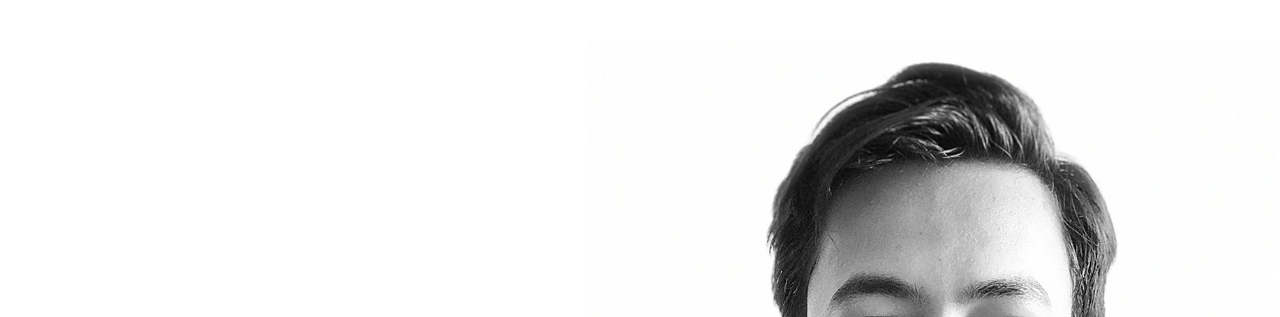
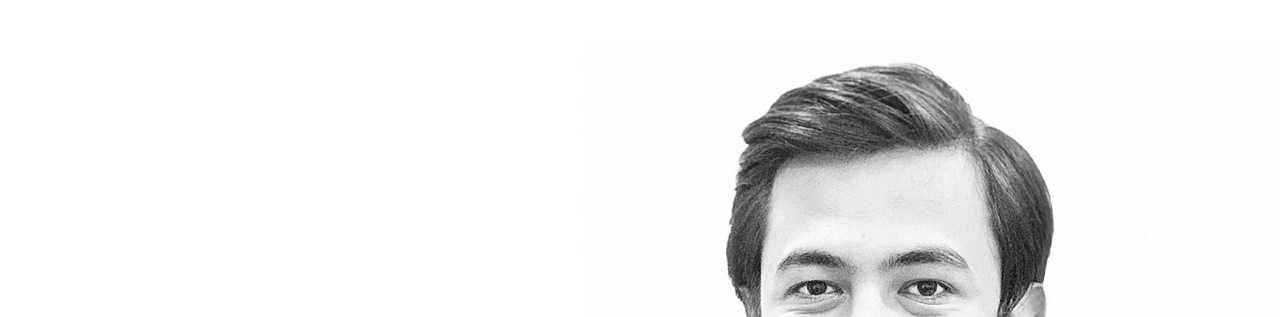
Before and after one commit to saidravshan/saidravshan, a plain HTML site: page index.html in a window 1280 px wide. Shown: the top 317 px of the page. Drawn offline with Linux system fonts and the light colour scheme.

Commit message:
new photo

```diff
--- a/index.html
+++ b/index.html
@@ -8,7 +8,7 @@
     <meta charset="UTF-8">
     <title>Saidravshan Shakirov</title>
     <meta name="viewport" content="width=device-width, initial-scale=1">
-    <meta property="og:image" content="https://saidravshan.com/img/saidravshan.jpg" />
+    <meta property="og:image" content="https://saidravshan.com/img/Saidravshan3.jpg" />
     <meta property="og:title" content="Saidravshans personal site" />
     <meta property="og:description" content="Shakirov Saidravshan - entrepreneur, IT-adviser, DevOps, Software developer" />
     <meta property="og:url" content="https://saidravshan.com" />
@@ -47,7 +47,7 @@
         </div>
 
         <div class="photo">
-            <img src="img/saidravshan.jpg" alt="Saidravshan Shakirov">
+            <img src="img/Saidravshan2.jpg" alt="Saidravshan Shakirov">
         </div>
     </div>
 </body>
```
Also changed, not shown: img/Saidravshan.jpg (renamed from img/saidravshan.jpg), img/Saidravshan2.jpg (added), img/Saidravshan3.jpg (added).
